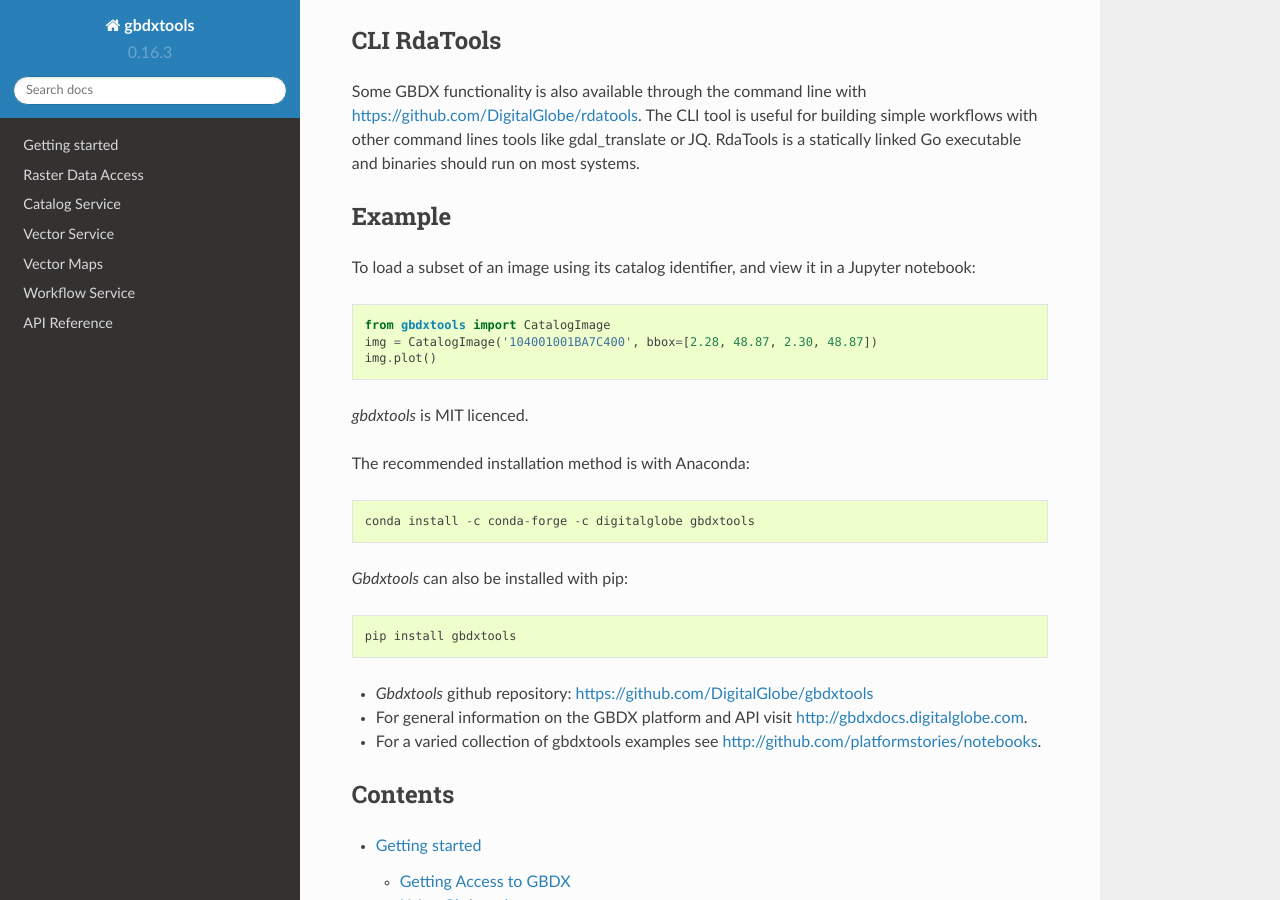
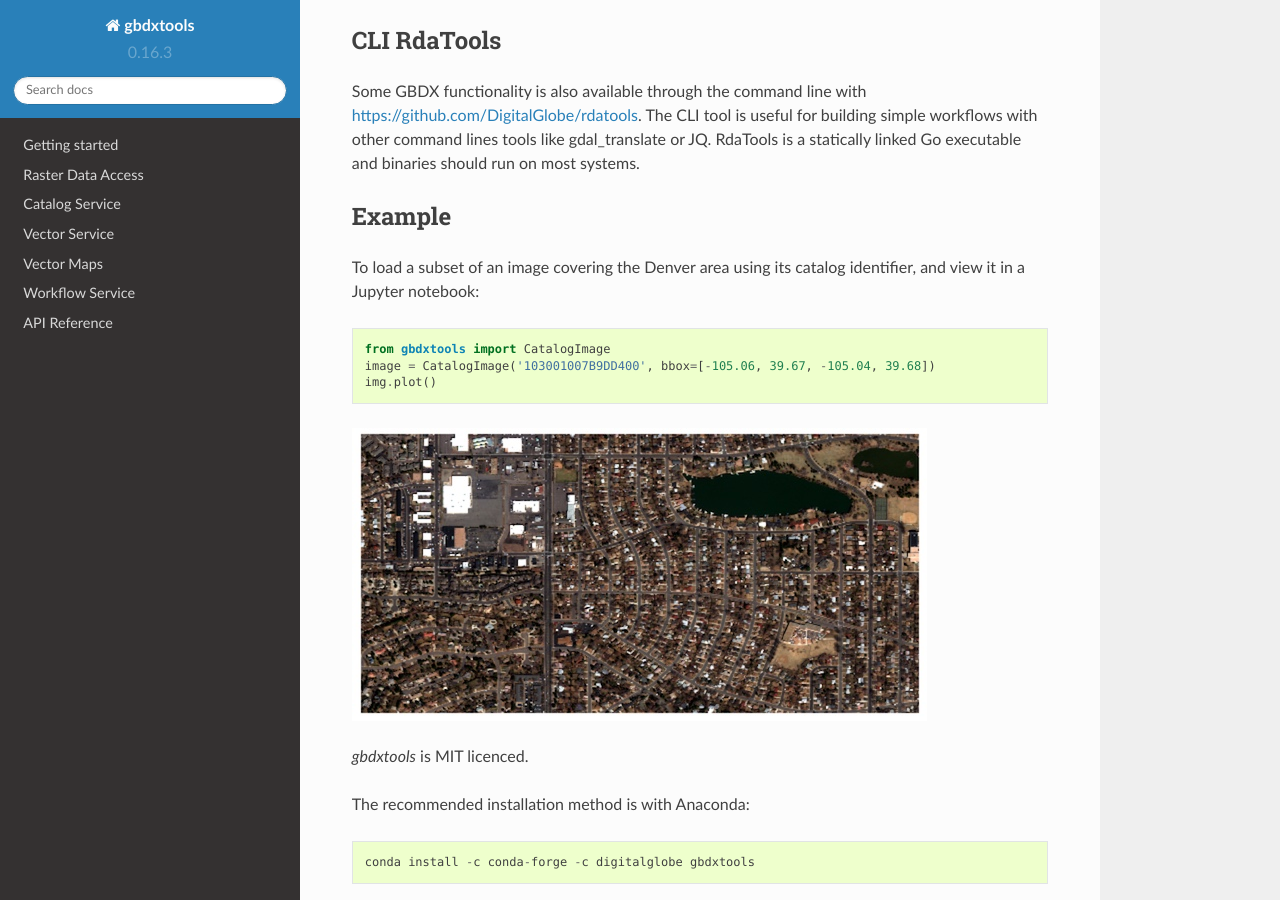
Before and after one commit to DigitalGlobe/gbdxtools, a Sphinx documentation site: the page built from docs/index.rst, in a window 1280 px wide and 900 px high, scrolled down 932 px. Built offline with Sphinx 7.4.7 and the Read the Docs theme 2.0.0, drawn with Linux system fonts in a browser that asks for light colours.

Commit message:
minor docs updates

```diff
--- a/docs/index.rst
+++ b/docs/index.rst
@@ -46,14 +46,15 @@
 Example
 ---------------------
 
-To load a subset of an image using its catalog identifier, and view it in a Jupyter notebook:
+To load a subset of an image covering the Denver area using its catalog identifier, and view it in a Jupyter notebook:
 
 .. code-block:: python
 
     from gbdxtools import CatalogImage
-    img = CatalogImage('104001001BA7C400', bbox=[2.28, 48.87, 2.30, 48.87])
+    image = CatalogImage('103001007B9DD400', bbox=[-105.06, 39.67, -105.04, 39.68])
     img.plot()
 
+.. image:: ./images/getting_started.jpg
 
 `gbdxtools` is MIT licenced.
 
```
Also changed, not shown: docs/vector_maps.rst (+18 -22 lines), docs/images/getting_started.jpg (added), docs/images/vector_maps_interpolate_expression.jpg.
